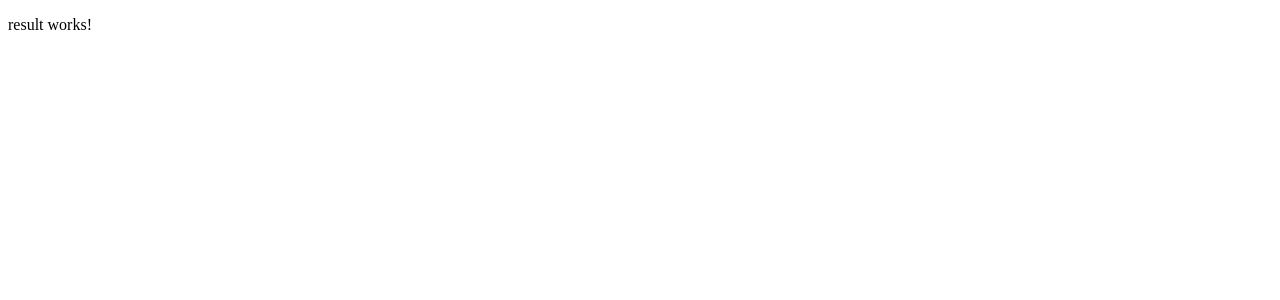
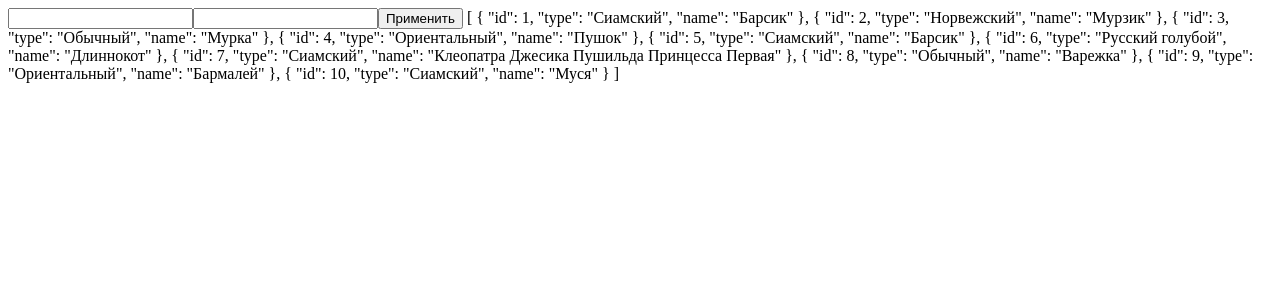
Before and after one commit to dmitryvorono/angular-demo-filtering, an Angular app: page /main in a window 1280 px wide. Shown: the top 300 px of the page. Built offline with nearby package versions, Linux system fonts and the light colour scheme.

Commit message:
Add some imports and simple html

```diff
--- a/src/app/components/result/result.component.html
+++ b/src/app/components/result/result.component.html
@@ -1 +1,2 @@
-<p>result works!</p>
+<app-filter></app-filter>
+{{filteringData|json}}
```
Also changed, not shown: 1 other file (tests, documents, lock files or other folders).
